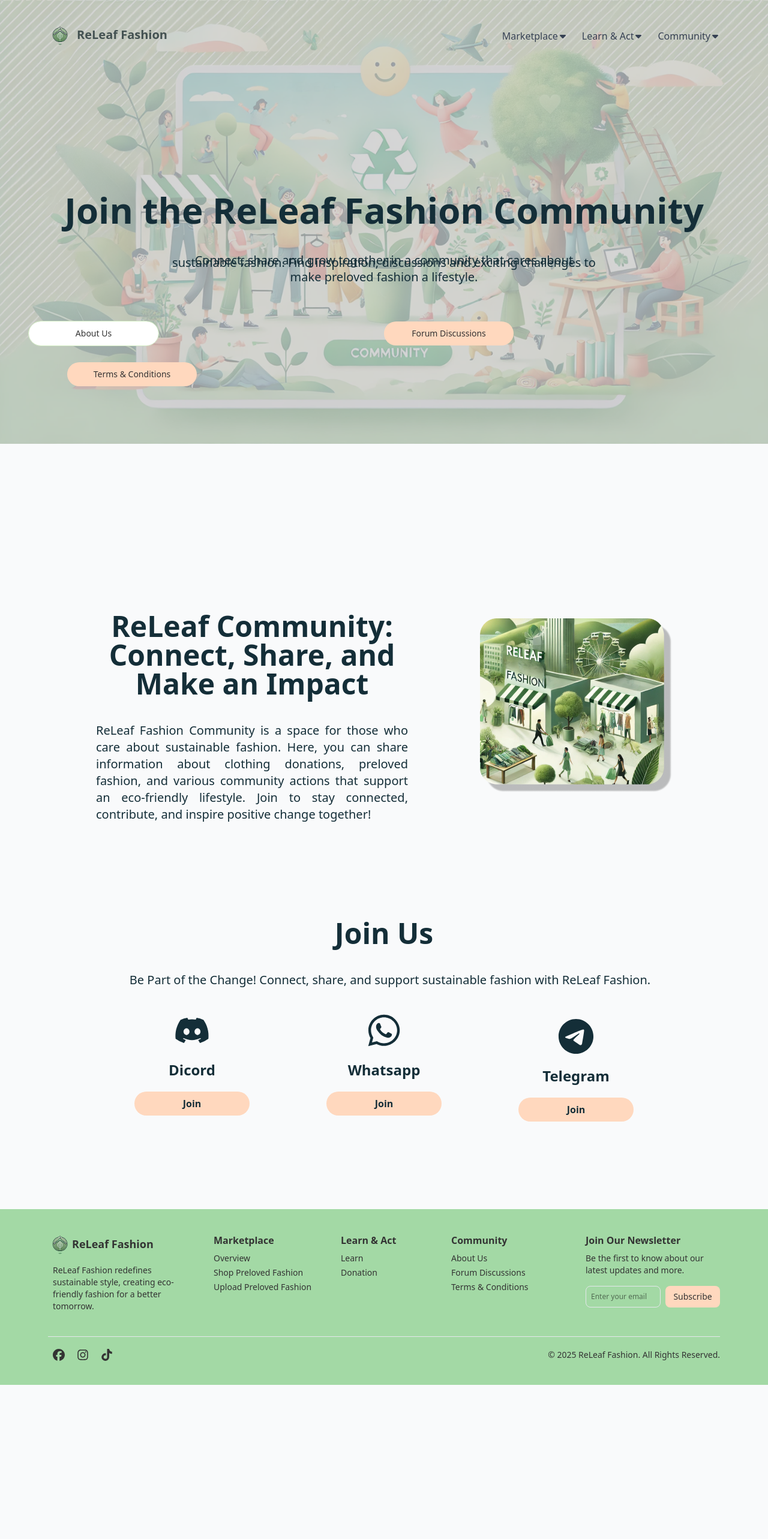
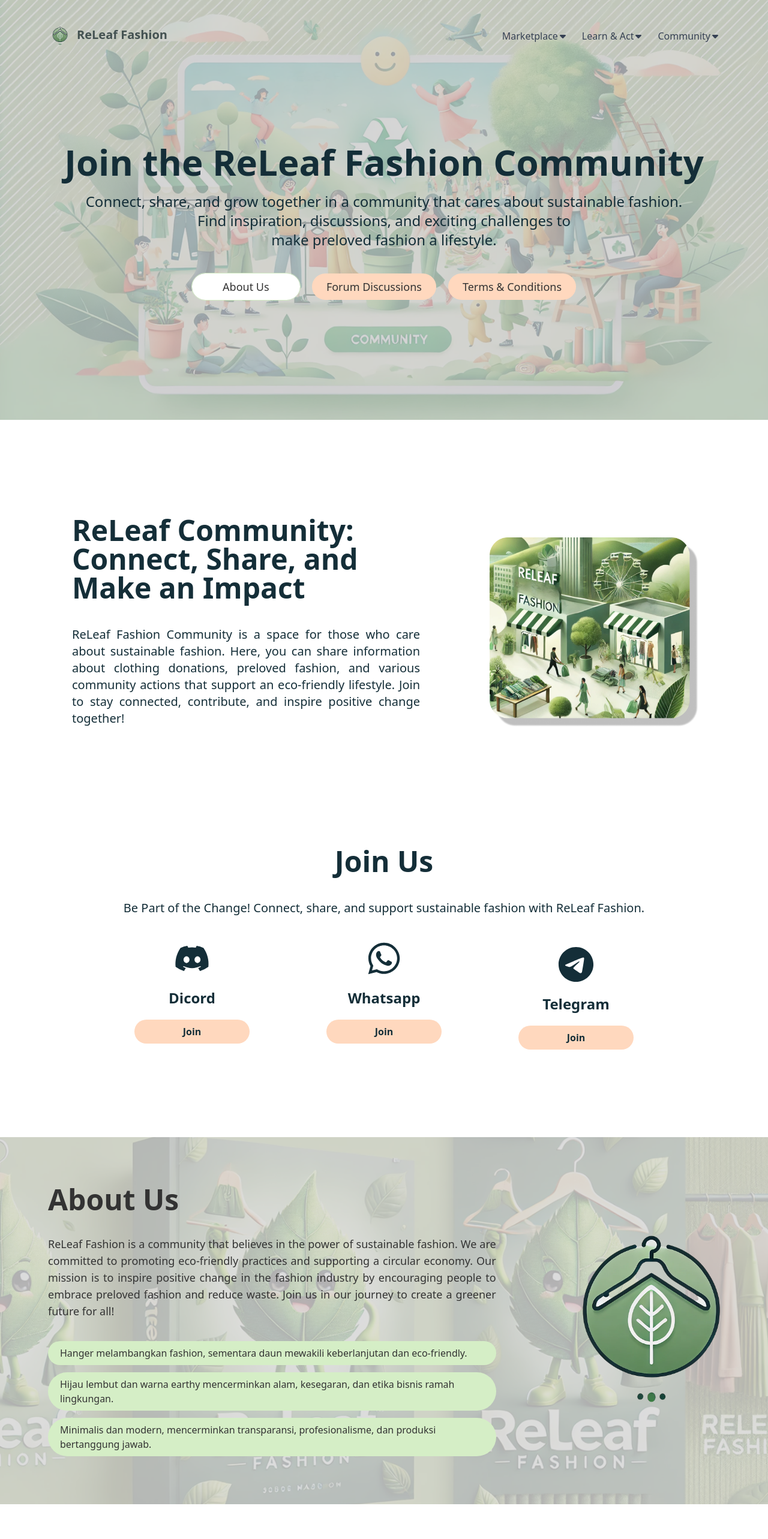
Before and after one commit to NataniaReginaCS/releaf, a React (Vite) app: page /community in a window 1280 px wide. Shown: the top 2566 px of the page at 60% size. Before the commit the page ends 2309 px from the top, so only its background shows below. Built offline with nearby package versions, Linux system fonts and the light colour scheme.

Commit message:
responsive community

```diff
--- a/src/routes/community.tsx
+++ b/src/routes/community.tsx
@@ -2,7 +2,9 @@ import * as React from "react";
 import { createFileRoute } from "@tanstack/react-router";
 import wallpaperCommunity from "../assets/community.png";
 import community1 from "../assets/community1.png";
-import { FaWhatsapp, FaDiscord, FaTelegram } from "react-icons/fa6";
+import { FaWhatsapp, FaDiscord, FaTelegram, FaFacebook, FaMap, FaPhone, FaEnvelope, FaInstagram, FaTiktok } from "react-icons/fa6";
+import wallpaperAbout from "../assets/about.png";
+import iconAbout from "../assets/aboutIcon.png";
 
 export const Route = createFileRoute("/community")({
 	component: Community,
@@ -11,71 +13,55 @@ export const Route = createFileRoute("/community")({
 function Community() {
 	return (
 		<>
-			<section className="h-full w-screen bg-white">
-				<h1 className="text-[#142E38] absolute z-10 font-bold text-4xl md:text-6xl text-center w-full top-[18%] md:top-[40%] text-center">
+			<img
+				src={wallpaperCommunity}
+				alt="wallpaper Community"
+				className="absolute inset-0 w-full h-150 md:h-175 object-cover opacity-50  z-2"
+			/>
+			<div className="absolute top-0 w-full md:w-full bg-[#ACACAC] opacity-50 h-150 md:h-175 z-2"></div>
+			<section className="relative w-full bg-white flex flex-col items-center text-center px-5 py-20 md:pt-[30vh]  ">
+				<h1 className="text-[#142E38] font-bold text-4xl md:text-6xl mb-5 z-10">
 					Join the ReLeaf Fashion Community
 				</h1>
-				<p className="text-[#142E38] absolute z-10 text-lg md:text-xl text-center w-full md:top-[50%] top-[31%] px-3 mt-5 text-center ">
-					Connect, share and grow together in a community that cares about{" "}
+				<p className="text-[#142E38] text-lg md:text-2xl max-w-5xl z-10">
+					Connect, share, and grow together in a community that cares about sustainable fashion.
 				</p>
-				<p className="text-[#142E38] absolute z-10 text-lg md:text-xl text-center w-full md:top-[53%] top-[42%] max-sm:px-20 text-center ">
-					sustainable fashion. Find inspiration, discussions and exciting
-					challenges to{" "}
+				<p className="text-[#142E38] text-lg md:text-2xl max-w-2xl z-10">
+					Find inspiration, discussions, and exciting challenges to make preloved fashion a lifestyle.
 				</p>
-				<p className="text-[#142E38] absolute z-10 text-lg md:text-xl text-center w-full md:top-[56%] top-[55%] text-center ">
-					make preloved fashion a lifestyle.
-				</p>
-				<div className="absolute grid grid-cols-2 justify-end md:space-x-4 text-lg md:text-xl z-50 top-[63%] md:top-[67%] text-center w-[100%]">
-					<button
-						className="ml-12 bg-white outline outline-[#D5EEC6] text-[#333333] md:px-4 md:py-2 h-10 rounded-full w-35 md:w-54 text-sm hover:bg-green-100 cursor-pointer"
-						onClick={() => (window.location.href = "#startLearning")}
-					>
+				<div className="mt-10 flex flex-col md:flex-row gap-5 z-10 text-md md:text-lg ">
+					<button className="bg-white outline outline-[#D5EEC6] w-45 text-[#333333] px-6 py-2 rounded-full hover:bg-green-100" onClick={() => (window.location.href = "#startLearning")}>
 						About Us
 					</button>
-					<button
-						className="bg-[#FFD8BE] text-[#333333] md:px-4 md:py-2 mb-4 rounded-full w-35 h-10 md:w-54 text-sm hover:bg-green-100 cursor-pointer"
-						onClick={() => (window.location.href = "/marketplace")}
-					>
+					<button className="bg-[#FFD8BE] text-[#333333] px-6 py-2 rounded-full hover:bg-green-100">
 						Forum Discussions
 					</button>
-					<button
-						className="mt-3 ml-28 col-span-2 bg-[#FFD8BE] text-[#333333] h-10 md:px-4 md:py-2 mb-4 rounded-full w-40 md:w-54 text-sm hover:bg-green-100 cursor-pointer"
-						onClick={() => (window.location.href = "/marketplace")}
-					>
+					<button className="bg-[#FFD8BE] text-[#333333] px-6 py-2 rounded-full hover:bg-green-100">
 						Terms & Conditions
 					</button>
 				</div>
-				<img
-					src={wallpaperCommunity}
-					alt="wallpaper Community"
-					className="relative z-1 opacity-50 md:h-185 h-150 w-full object-cover"
-				/>
-				<div className="absolute top-0 w-full bg-[#ACACAC] opacity-50 h-150 md:h-185 z-2"></div>
 			</section>
-			<section className="mt-15 md:mt-60 md:my-30">
-				<div className="flex flex-col md:flex-row gap-30 mx-10 md:mx-40">
-					<div className="flex flex-col">
-						<h1 className="order-1 text-[#142E38] text-3xl md:text-5xl font-bold mt-10  text-center">
-							ReLeaf Community: Connect, Share, and Make an Impact
-						</h1>
-						<p className="  order-3 text-[#142E38] text-xl mt-10  text-justify">
-							ReLeaf Fashion Community is a space for those who care about
-							sustainable fashion. Here, you can share information about
-							clothing donations, preloved fashion, and various community
-							actions that support an eco-friendly lifestyle. Join to stay
-							connected, contribute, and inspire positive change together!
-						</p>
-					</div>
+
+			<section className="pt-50 md:pt-70 bg-white">
+				<div className="grid grid-cols-1 md:grid-cols-2 md:ml-30 items-center text-center md:text-left">
+					<h1 className="text-[#142E38] text-3xl md:text-5xl font-bold mx-15 md:mx-0">
+						ReLeaf Community: Connect, Share, and Make an Impact
+					</h1>
 					<img
 						src={community1}
 						alt="community1"
-						className="w-55 self-center md:w-1/3 mt-10 md:mt-0 md:self-right max-sm:relative md:bottom-0 bottom-110"
+						className="w-2/5 md:w-3/5 pt-10 md:pt-0 md:row-span-2 mx-auto md:self-end"
 					/>
+					<p className="text-[#142E38] text-lg md:text-xl text-justify mt-5 mx-15 md:mx-0 md:mt-10">
+						ReLeaf Fashion Community is a space for those who care about sustainable fashion. Here, you can share information about clothing donations, preloved fashion, and various community actions that support an eco-friendly lifestyle. Join to stay connected, contribute, and inspire positive change together!
+					</p>
 				</div>
 			</section>
-			<section className="mt-20 mb-30 md:mt-40 text-[#142E38] text-center">
-				<h1 className="text-3xl md:text-5xl font-bold mb:mt-10">Join Us</h1>
-				<p className="text-[#142E38] ml-5 mt-5 md:text-xl md:mt-10  ">
+
+
+			<section className="bg-white pt-20 pb-30 md:pt-40 text-[#142E38] text-center">
+				<h1 className="text-3xl md:text-5xl font-bold mt-10 mb:mt-10">Join Us</h1>
+				<p className="text-[#142E38] mt-5 md:text-xl md:mt-10  ">
 					Be Part of the Change! Connect, share, and support sustainable fashion
 					with ReLeaf Fashion.
 				</p>
@@ -115,6 +101,77 @@ function Community() {
 					</div>
 				</div>
 			</section>
+
+			<section className="relative bg-white text-[#333333]">
+				<div className="absolute inset-0">
+					<img className="w-full h-full object-cover opacity-60" src={wallpaperAbout} alt="wallpaperAbout" />
+					<div className="absolute inset-0 h-full bg-[#CFCFCF] opacity-70"></div>
+				</div>
+				<div className="relative grid grid-cols-1 md:grid-cols-3 mx-5 md:mx-20 py-10 items-center">
+					<div className="flex flex-col text-center md:text-left  md:col-span-2 md:py-10">
+						<h1 className="text-3xl md:text-5xl font-bold z-10">About Us</h1>
+						<p className="mt-5 text-lg text-justify z-10 md:py-4">
+							ReLeaf Fashion is a community that believes in the power of sustainable fashion. We are committed to promoting eco-friendly practices and supporting a circular economy. Our mission is to inspire positive change in the fashion industry by encouraging people to embrace preloved fashion and reduce waste. Join us in our journey to create a greener future for all!
+						</p>
+						<div className="flex flex-col gap-3 mt-5 z-10">
+							<p className="text-md bg-[#D5EEC6] rounded-full px-5 py-2 z-10 min-w-0 text-center md:text-left">
+								Hanger melambangkan fashion, sementara daun mewakili keberlanjutan dan eco-friendly.
+							</p>
+							<p className="text-md bg-[#D5EEC6] rounded-full px-5 py-2 z-10 min-w-0 text-center md:text-left">
+								Hijau lembut dan warna earthy mencerminkan alam, kesegaran, dan etika bisnis ramah lingkungan.
+							</p>
+							<p className="text-md bg-[#D5EEC6] rounded-full px-5 py-2 z-10 min-w-0 text-center md:text-left">
+								Minimalis dan modern, mencerminkan transparansi, profesionalisme, dan produksi bertanggung jawab.
+							</p>
+						</div>
+					</div>
+					<img
+						src={iconAbout}
+						alt="iconAbout"
+						className="mt-10 md:mt-0 flex justify-center w-3/5 md:w-full object-cover h-80 mx-auto md:ml-18 z-10"
+					/>
+				</div>
+			</section>
+
+			<section className="bg-white text-[#333333] pt-20 text-center pb-20">
+				<h1 className="text-3xl md:text-5xl font-bold mt-10 mb:mt-10 ">Contact Us</h1>
+				<p className="text-[#142E38] mt-5 md:text-xl md:mt-10  ">
+				Be Part of the Change! Connect, share, and support sustainable fashion with ReLeaf Fashion.
+				</p>
+				<div className="mt-10 flex flex-col md:flex-row justify-center items-center gap-2">
+				<iframe
+					className="w-full h-60 mb-4"
+					src="https://maps.google.com/maps?width=100%25&amp;height=800&amp;hl=en&amp;q=Universitas%20Atma%20Jaya%20Yogyakarta%20Kampus%203&amp;t=&amp;z=19&amp;ie=UTF8&amp;iwloc=B&amp;output=embed"
+					allowFullScreen
+				></iframe>
+				<div className="text-left">
+					<div className="flex flex-row space-x-4 mx-4 pb-4">
+					<FaMap className="md:w-11 w-10 md:h-11 h-10" />
+					<p>Jl. Babarsari No.43, Janti, Caturtunggal, Kec. Depok, Kabupaten Sleman, Daerah Istimewa Yogyakarta 55281</p>
+					</div>
+					<div className="flex flex-row space-x-4 mx-4 pb-4">
+					<FaPhone className="md:w-11 w-5 md:h-11 h-5 " />
+					<p>(0274) 487711</p>
+					</div>
+					<div className="flex flex-row space-x-4 mx-4 pb-4">
+					<FaEnvelope className="md:w-11 w-5 md:h-11 h-5" />
+					<p>releaffashion@gmail.com</p>
+					</div>
+					<div className="flex flex-row space-x-4 mx-4 pb-4">
+					<FaFacebook className="md:w-11 w-5 md:h-11 h-5" />
+					<p>releaffashion._</p>
+					</div>
+					<div className="flex flex-row space-x-4 mx-4 pb-4">
+					<FaInstagram className="md:w-11 w-5 md:h-11 h-5" />
+					<p>releaffashion._</p>
+					</div>
+					<div className="flex flex-row space-x-4 mx-4 pb-4">
+					<FaTiktok className="md:w-11 w-5 md:h-11 h-5" />
+					<p>releaffashion._</p>
+					</div>
+				</div>
+				</div>
+			</section>
 		</>
 	);
 }
```
Also changed, not shown: src/assets/about.png (added), src/assets/aboutIcon.png (added).
